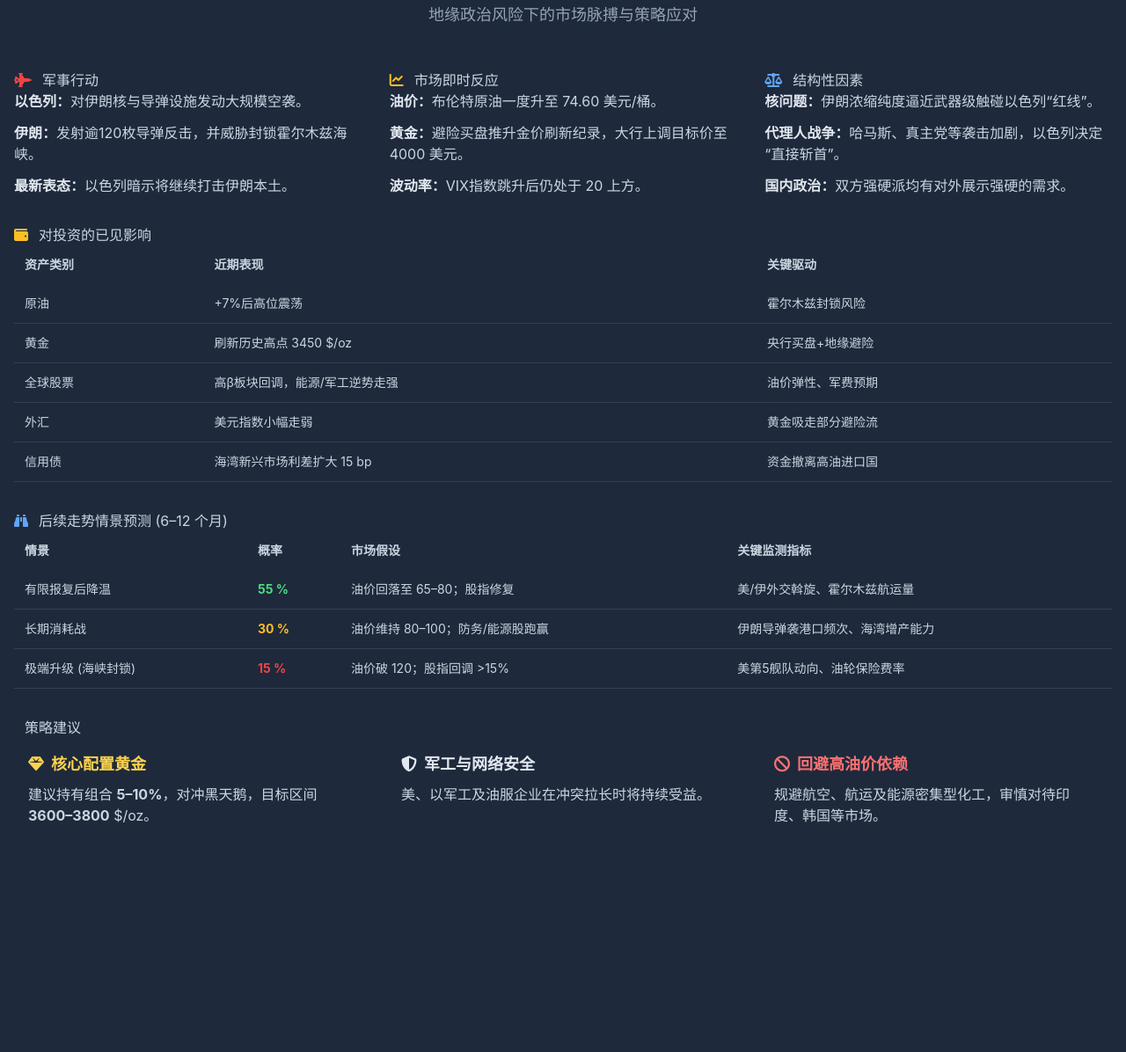
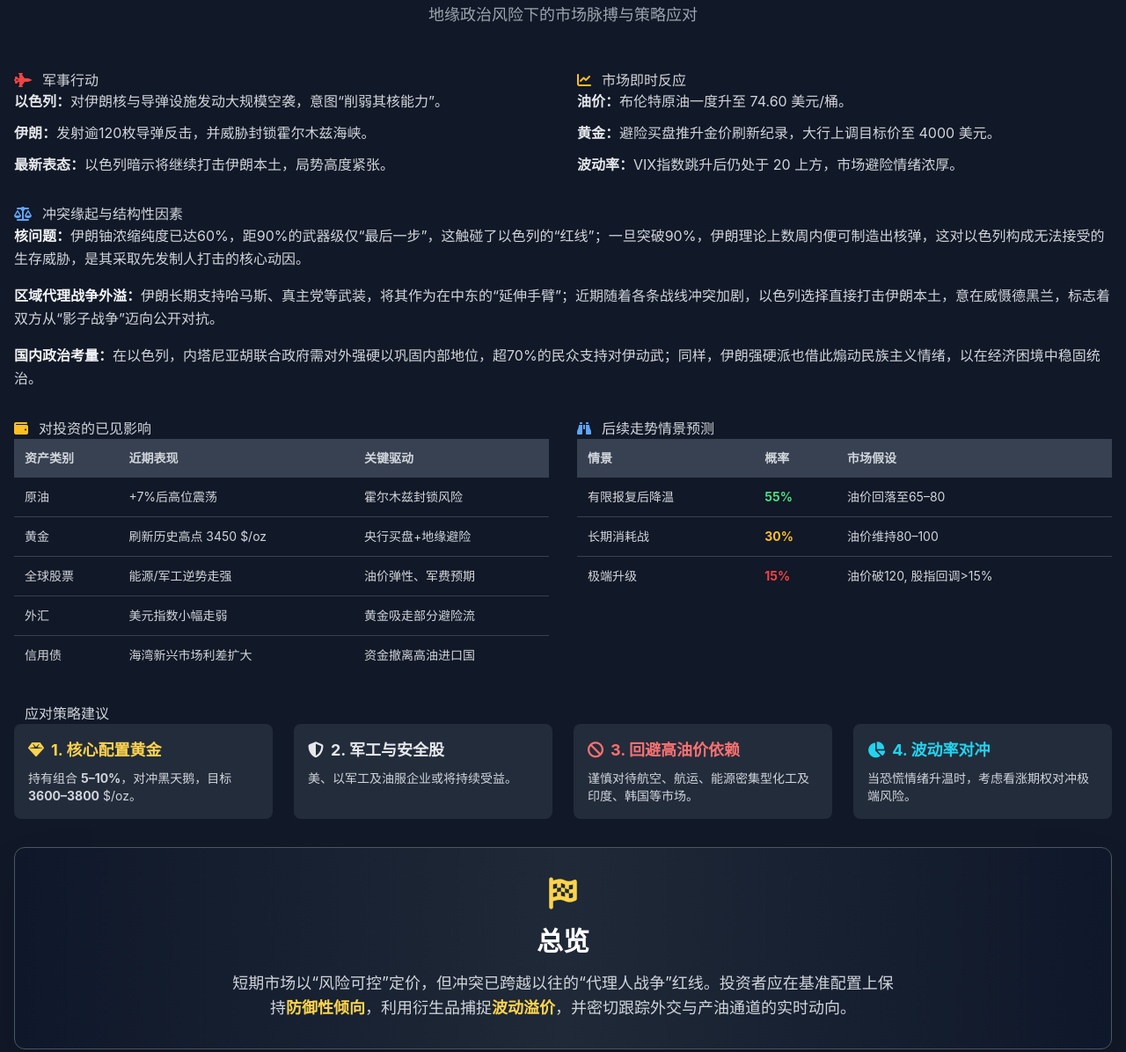
Before and after one commit to April2040/iiconflict, a plain HTML site: page index.html in a window 1280 px wide. Shown: the part 109-1305 px from the top of the page at 88% size. Before the commit the page ends 1112 px from the top, so only its background shows below. Drawn offline with nearby package versions, Linux system fonts and the light colour scheme; some icons are missing.

Commit message:
更新结构性因素内容

```diff
--- a/index.html
+++ b/index.html
@@ -3,7 +3,7 @@
 <head>
     <meta charset="UTF-8">
     <meta name="viewport" content="width=device-width, initial-scale=1.0">
-    <title>伊以冲突投资分析</title>
+    <title>伊以冲突投资分析（最终版）</title>
 
     <!-- 1. Tailwind CSS via CDN -->
     <script src="https://cdn.tailwindcss.com"></script>
@@ -26,14 +26,14 @@
     <style>
         body {
             font-family: -apple-system, BlinkMacSystemFont, "Segoe UI", Roboto, "Helvetica Neue", Arial, "Noto Sans", sans-serif;
-            background-color: #1e293b; /* bg-slate-800 */
-            color: #cbd5e1; /* text-slate-300 */
+            background-color: #111827; /* bg-gray-900 */
+            color: #d1d5db; /* text-gray-300 */
         }
         .section-title {
-            @apply text-2xl font-bold text-slate-100 mb-6 border-b-2 border-slate-600 pb-3;
+            @apply text-2xl font-bold text-gray-100 mb-6 border-b-2 border-gray-700 pb-3;
         }
         .card {
-            @apply bg-slate-900/70 p-6 rounded-xl shadow-lg border border-slate-700 backdrop-blur-sm;
+            @apply bg-gray-800/80 p-6 rounded-xl shadow-lg border border-gray-700 backdrop-blur-sm;
         }
         .highlight-gold {
             @apply text-amber-400 font-bold;
@@ -51,105 +51,78 @@
             <h1 class="text-4xl md:text-5xl font-extrabold text-transparent bg-clip-text bg-gradient-to-r from-amber-300 to-red-500">
                 伊以冲突投资分析
             </h1>
-            <p class="mt-4 text-lg text-slate-400">地缘政治风险下的市场脉搏与策略应对</p>
+            <p class="mt-4 text-lg text-gray-400">地缘政治风险下的市场脉搏与策略应对</p>
         </header>
 
-        <div class="grid grid-cols-1 md:grid-cols-2 lg:grid-cols-3 gap-8">
+        <div class="space-y-8">
 
-            <!-- Military Actions -->
-            <div class="card motion-reveal lg:col-span-1">
+            <!-- Top Row: Actions & Reactions -->
+            <div class="grid grid-cols-1 lg:grid-cols-2 gap-8">
+                <div class="card motion-reveal">
                     <h2 class="section-title"><i class="fas fa-fighter-jet mr-3 text-red-500"></i>军事行动</h2>
                     <ul class="space-y-3">
-                    <li><strong class="text-slate-200">以色列：</strong>对伊朗核与导弹设施发动大规模空袭。</li>
-                    <li><strong class="text-slate-200">伊朗：</strong>发射逾120枚导弹反击，并威胁封锁霍尔木兹海峡。</li>
-                    <li><strong class="text-slate-200">最新表态：</strong>以色列暗示将继续打击伊朗本土。</li>
+                        <li><strong class="text-gray-200">以色列：</strong>对伊朗核与导弹设施发动大规模空袭，意图“削弱其核能力”。</li>
+                        <li><strong class="text-gray-200">伊朗：</strong>发射逾120枚导弹反击，并威胁封锁霍尔木兹海峡。</li>
+                        <li><strong class="text-gray-200">最新表态：</strong>以色列暗示将继续打击伊朗本土，局势高度紧张。</li>
                     </ul>
                 </div>
-
-            <!-- Market Reaction -->
-            <div class="card motion-reveal lg:col-span-1">
+                <div class="card motion-reveal">
                     <h2 class="section-title"><i class="fas fa-chart-line mr-3 text-amber-400"></i>市场即时反应</h2>
                     <ul class="space-y-3">
-                    <li><strong class="text-slate-200">油价：</strong>布伦特原油一度升至 <span class="highlight-red">74.60</span> 美元/桶。</li>
-                    <li><strong class="text-slate-200">黄金：</strong>避险买盘推升金价刷新纪录，大行上调目标价至 <span class="highlight-gold">4000</span> 美元。</li>
-                    <li><strong class="text-slate-200">波动率：</strong>VIX指数跳升后仍处于 <span class="highlight-red">20</span> 上方。</li>
+                        <li><strong class="text-gray-200">油价：</strong>布伦特原油一度升至 <span class="highlight-red">74.60</span> 美元/桶。</li>
+                        <li><strong class="text-gray-200">黄金：</strong>避险买盘推升金价刷新纪录，大行上调目标价至 <span class="highlight-gold">4000</span> 美元。</li>
+                        <li><strong class="text-gray-200">波动率：</strong>VIX指数跳升后仍处于 <span class="highlight-red">20</span> 上方，市场避险情绪浓厚。</li>
                     </ul>
-            </div>
-
-            <!-- Structural Factors -->
-            <div class="card motion-reveal lg:col-span-1">
-                <h2 class="section-title"><i class="fas fa-balance-scale mr-3 text-blue-400"></i>结构性因素</h2>
-                <ul class="space-y-3">
-                    <li><strong class="text-slate-200">核问题：</strong>伊朗浓缩纯度逼近武器级触碰以色列“红线”。</li>
-                    <li><strong class="text-slate-200">代理人战争：</strong>哈马斯、真主党等袭击加剧，以色列决定“直接斩首”。</li>
-                    <li><strong class="text-slate-200">国内政治：</strong>双方强硬派均有对外展示强硬的需求。</li>
-                </ul>
-            </div>
-
-            <!-- Investment Impact Table -->
-            <div class="card motion-reveal lg:col-span-3">
-                <h2 class="section-title"><i class="fas fa-wallet mr-3 text-amber-400"></i>对投资的已见影响</h2>
-                <div class="overflow-x-auto">
-                    <table class="w-full text-sm text-left">
-                        <thead class="bg-slate-800 text-slate-300">
-                            <tr>
-                                <th class="p-3">资产类别</th>
-                                <th class="p-3">近期表现</th>
-                                <th class="p-3">关键驱动</th>
-                            </tr>
-                        </thead>
-                        <tbody>
-                            <tr class="border-b border-slate-700"><td class="p-3">原油</td><td class="p-3 highlight-red">+7%后高位震荡</td><td class="p-3">霍尔木兹封锁风险</td></tr>
-                            <tr class="border-b border-slate-700"><td class="p-3">黄金</td><td class="p-3 highlight-gold">刷新历史高点 3450 $/oz</td><td class="p-3">央行买盘+地缘避险</td></tr>
-                            <tr class="border-b border-slate-700"><td class="p-3">全球股票</td><td class="p-3">高β板块回调，能源/军工逆势走强</td><td class="p-3">油价弹性、军费预期</td></tr>
-                            <tr class="border-b border-slate-700"><td class="p-3">外汇</td><td class="p-3">美元指数小幅走弱</td><td class="p-3">黄金吸走部分避险流</td></tr>
-                            <tr class="border-b border-slate-700"><td class="p-3">信用债</td><td class="p-3">海湾新兴市场利差扩大 15 bp</td><td class="p-3">资金撤离高油进口国</td></tr>
-                        </tbody>
-                    </table>
                 </div>
             </div>
 
-            <!-- Scenario Forecast -->
-            <div class="card motion-reveal lg:col-span-3">
-                <h2 class="section-title"><i class="fas fa-binoculars mr-3 text-blue-400"></i>后续走势情景预测 (6–12 个月)</h2>
+            <!-- Detailed Structural Factors -->
+            <div class="card motion-reveal">
+                <h2 class="section-title"><i class="fas fa-balance-scale mr-3 text-blue-400"></i>冲突缘起与结构性因素</h2>
+                <div class="space-y-4 text-gray-300 leading-relaxed">
+                    <p><strong class="text-gray-100">核问题：</strong>伊朗铀浓缩纯度已达60%，距90%的武器级仅“最后一步”，这触碰了以色列的“红线”；一旦突破90%，伊朗理论上数周内便可制造出核弹，这对以色列构成无法接受的生存威胁，是其采取先发制人打击的核心动因。</p>
+                    <p><strong class="text-gray-100">区域代理战争外溢：</strong>伊朗长期支持哈马斯、真主党等武装，将其作为在中东的“延伸手臂”；近期随着各条战线冲突加剧，以色列选择直接打击伊朗本土，意在威慑德黑兰，标志着双方从“影子战争”迈向公开对抗。</p>
+                    <p><strong class="text-gray-100">国内政治考量：</strong>在以色列，内塔尼亚胡联合政府需对外强硬以巩固内部地位，超70%的民众支持对伊动武；同样，伊朗强硬派也借此煽动民族主义情绪，以在经济困境中稳固统治。</p>
+                </div>
+            </div>
+
+            <!-- Impact & Scenario Tables -->
+            <div class="grid grid-cols-1 xl:grid-cols-2 gap-8">
+                <div class="card motion-reveal">
+                    <h2 class="section-title"><i class="fas fa-wallet mr-3 text-amber-400"></i>对投资的已见影响</h2>
                     <div class="overflow-x-auto">
-                    <table class="w-full text-sm text-left">
-                        <thead class="bg-slate-800 text-slate-300">
-                            <tr>
-                                <th class="p-3">情景</th>
-                                <th class="p-3">概率</th>
-                                <th class="p-3">市场假设</th>
-                                <th class="p-3">关键监测指标</th>
-                            </tr>
-                        </thead>
-                        <tbody>
-                            <tr class="border-b border-slate-700"><td class="p-3">有限报复后降温</td><td class="p-3 font-bold text-green-400">55 %</td><td class="p-3">油价回落至 65–80；股指修复</td><td class="p-3">美/伊外交斡旋、霍尔木兹航运量</td></tr>
-                            <tr class="border-b border-slate-700"><td class="p-3">长期消耗战</td><td class="p-3 font-bold text-amber-400">30 %</td><td class="p-3">油价维持 80–100；防务/能源股跑赢</td><td class="p-3">伊朗导弹袭港口频次、海湾增产能力</td></tr>
-                            <tr class="border-b border-slate-700"><td class="p-3">极端升级 (海峡封锁)</td><td class="p-3 font-bold text-red-500">15 %</td><td class="p-3">油价破 120；股指回调 >15%</td><td class="p-3">美第5舰队动向、油轮保险费率</td></tr>
-                        </tbody>
-                    </table>
+                        <table class="w-full text-sm text-left"><thead class="bg-gray-700 text-gray-300"><tr><th class="p-3">资产类别</th><th class="p-3">近期表现</th><th class="p-3">关键驱动</th></tr></thead><tbody><tr class="border-b border-gray-700"><td class="p-3">原油</td><td class="p-3 highlight-red">+7%后高位震荡</td><td class="p-3">霍尔木兹封锁风险</td></tr><tr class="border-b border-gray-700"><td class="p-3">黄金</td><td class="p-3 highlight-gold">刷新历史高点 3450 $/oz</td><td class="p-3">央行买盘+地缘避险</td></tr><tr class="border-b border-gray-700"><td class="p-3">全球股票</td><td class="p-3">能源/军工逆势走强</td><td class="p-3">油价弹性、军费预期</td></tr><tr class="border-b border-gray-700"><td class="p-3">外汇</td><td class="p-3">美元指数小幅走弱</td><td class="p-3">黄金吸走部分避险流</td></tr><tr><td class="p-3">信用债</td><td class="p-3">海湾新兴市场利差扩大</td><td class="p-3">资金撤离高油进口国</td></tr></tbody></table>
+                    </div>
+                </div>
+                <div class="card motion-reveal">
+                    <h2 class="section-title"><i class="fas fa-binoculars mr-3 text-blue-400"></i>后续走势情景预测</h2>
+                    <div class="overflow-x-auto">
+                        <table class="w-full text-sm text-left"><thead class="bg-gray-700 text-gray-300"><tr><th class="p-3">情景</th><th class="p-3">概率</th><th class="p-3">市场假设</th></tr></thead><tbody><tr class="border-b border-gray-700"><td class="p-3">有限报复后降温</td><td class="p-3 font-bold text-green-400">55%</td><td class="p-3">油价回落至65–80</td></tr><tr class="border-b border-gray-700"><td class="p-3">长期消耗战</td><td class="p-3 font-bold text-amber-400">30%</td><td class="p-3">油价维持80–100</td></tr><tr><td class="p-3">极端升级</td><td class="p-3 font-bold text-red-500">15%</td><td class="p-3">油价破120, 股指回调>15%</td></tr></tbody></table>
+                    </div>
                 </div>
             </div>
 
             <!-- Investment Strategy -->
-            <div class="card motion-reveal lg:col-span-3">
-                <h2 class="section-title"><i class="fas-solid fa-bullseye-arrow mr-3 text-amber-400"></i>策略建议</h2>
-                <div class="grid grid-cols-1 md:grid-cols-3 gap-6">
-                    <div class="p-4 bg-slate-800 rounded-lg">
-                        <h3 class="font-bold text-lg text-amber-300"><i class="fas fa-gem mr-2"></i>核心配置黄金</h3>
-                        <p class="mt-2">建议持有组合 <span class="font-bold">5–10%</span>，对冲黑天鹅，目标区间 <span class="font-bold">3600–3800</span> $/oz。</p>
-                    </div>
-                    <div class="p-4 bg-slate-800 rounded-lg">
-                        <h3 class="font-bold text-lg text-slate-200"><i class="fas fa-shield-halved mr-2"></i>军工与网络安全</h3>
-                        <p class="mt-2">美、以军工及油服企业在冲突拉长时将持续受益。</p>
-                    </div>
-                    <div class="p-4 bg-slate-800 rounded-lg">
-                        <h3 class="font-bold text-lg text-red-400"><i class="fas fa-ban mr-2"></i>回避高油价依赖</h3>
-                        <p class="mt-2">规避航空、航运及能源密集型化工，审慎对待印度、韩国等市场。</p>
-                    </div>
+            <div class="card motion-reveal">
+                <h2 class="section-title"><i class="fas fa-bullseye-arrow mr-3 text-amber-400"></i>应对策略建议</h2>
+                <div class="grid grid-cols-1 sm:grid-cols-2 lg:grid-cols-4 gap-6">
+                    <div class="p-4 bg-gray-700/50 rounded-lg"><h3 class="font-bold text-lg text-amber-300"><i class="fas fa-gem mr-2"></i>1. 核心配置黄金</h3><p class="mt-2 text-sm">持有组合 <span class="font-bold">5–10%</span>，对冲黑天鹅，目标 <span class="font-bold">3600–3800</span> $/oz。</p></div>
+                    <div class="p-4 bg-gray-700/50 rounded-lg"><h3 class="font-bold text-lg text-gray-200"><i class="fas fa-shield-halved mr-2"></i>2. 军工与安全股</h3><p class="mt-2 text-sm">美、以军工及油服企业或将持续受益。</p></div>
+                    <div class="p-4 bg-gray-700/50 rounded-lg"><h3 class="font-bold text-lg text-red-400"><i class="fas fa-ban mr-2"></i>3. 回避高油价依赖</h3><p class="mt-2 text-sm">谨慎对待航空、航运、能源密集型化工及印度、韩国等市场。</p></div>
+                    <div class="p-4 bg-gray-700/50 rounded-lg"><h3 class="font-bold text-lg text-cyan-400"><i class="fas fa-chart-pie mr-2"></i>4. 波动率对冲</h3><p class="mt-2 text-sm">当恐慌情绪升温时，考虑看涨期权对冲极端风险。</p></div>
                 </div>
             </div>
 
+            <!-- Overview -->
+            <footer class="motion-reveal mt-8">
+                <div class="bg-gradient-to-r from-slate-900 via-gray-800 to-slate-900 text-white p-8 rounded-xl shadow-2xl text-center border border-gray-600">
+                    <i class="fas fa-flag-checkered text-4xl text-amber-300 mb-4"></i>
+                    <h2 class="text-3xl font-bold mb-4">总览</h2>
+                    <p class="text-lg text-gray-300 max-w-3xl mx-auto">
+                        短期市场以“风险可控”定价，但冲突已跨越以往的“代理人战争”红线。投资者应在基准配置上保持<strong class="text-amber-300">防御性倾向</strong>，利用衍生品捕捉<strong class="text-amber-300">波动溢价</strong>，并密切跟踪外交与产油通道的实时动向。
+                    </p>
+                </div>
+            </footer>
         </div>
     </div>
 </body>
```
Lines whose indentation alone changed are shown as unchanged.
